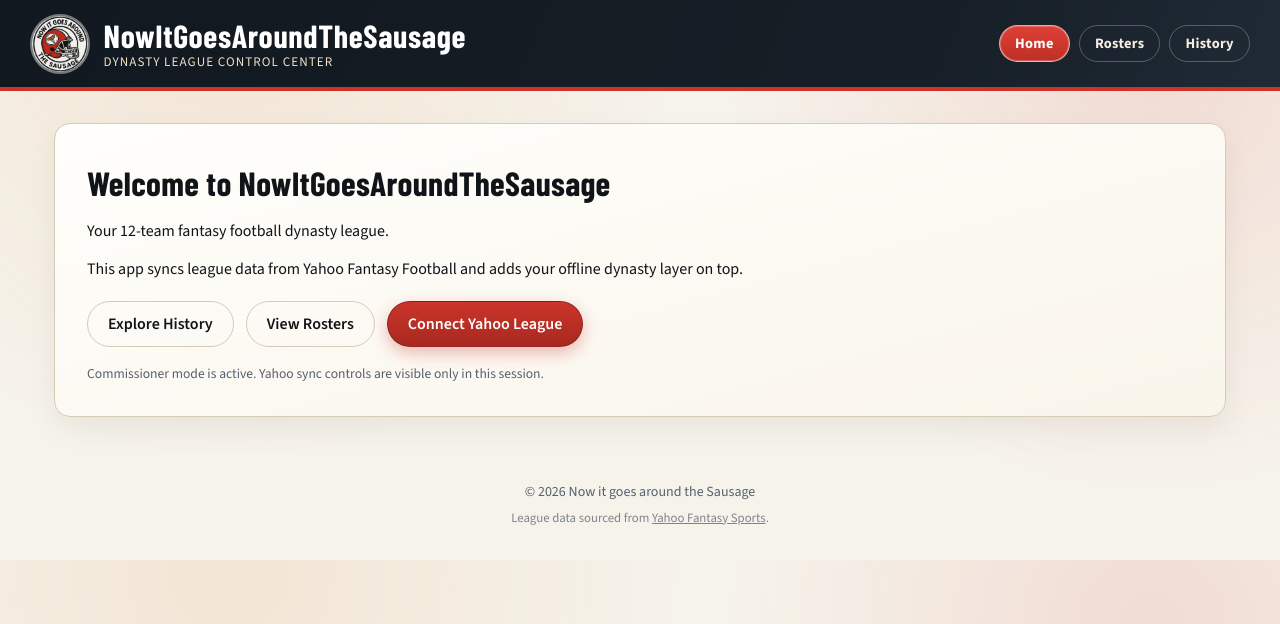
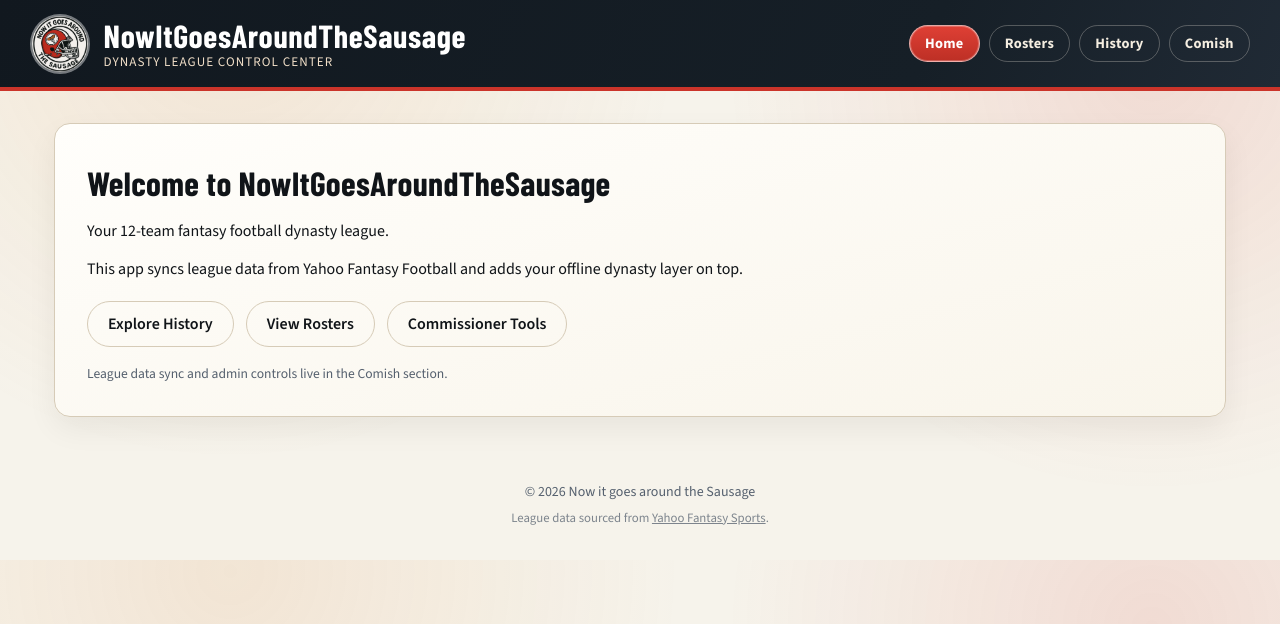
Before and after one commit to tobyhildebrand/SausageBowl-v2, a PHP site: page / in a window 1280 px wide. Shown: the top 624 px of the page. Run offline with PHP 8.4, Linux system fonts and the light colour scheme; some web fonts are replaced.

Commit message:
feat: add commissioner tools section with Yahoo sync and security roadmap
Co-authored-by: Copilot <copilot@github.com>

```diff
--- a/config/config.php
+++ b/config/config.php
@@ -38,7 +38,6 @@ return [
         'name'        => 'NowItGoesAroundTheSausage',
         'league_size' => 12,
         'debug'       => filter_var(getenv('APP_DEBUG') ?: 'false', FILTER_VALIDATE_BOOLEAN),
-        'commissioner_key' => getenv('APP_COMMISSIONER_KEY') ?: '',
     ],
     'yahoo' => [
         'client_id'     => $requireEnv('YAHOO_CLIENT_ID'),
--- a/public/index.php
+++ b/public/index.php
@@ -29,15 +29,6 @@ $config = require APP_ROOT . '/config/config.php';
 
 // Session is needed for the Yahoo OAuth CSRF state parameter.
 session_start();
-
-$commissionerKey = trim((string) ($config['app']['commissioner_key'] ?? ''));
-$commissionerParam = isset($_GET['commissioner']) ? trim((string) $_GET['commissioner']) : '';
-
-if ($commissionerKey !== '' && $commissionerParam !== '' && hash_equals($commissionerKey, $commissionerParam)) {
-    $_SESSION['is_commissioner'] = true;
-}
-
-$isCommissioner = $commissionerKey === '' || !empty($_SESSION['is_commissioner']);
 
 // Enable error display in debug mode only.
 if ($config['app']['debug']) {
@@ -75,7 +66,13 @@ try {
                 'title'      => 'Home',
                 'appName'    => $config['app']['name'],
                 'leagueSize' => $config['app']['league_size'],
-                'isCommissioner' => $isCommissioner,
+            ]);
+            break;
+
+        case '/comish':
+            View::render('comish', [
+                'title'   => 'Comish',
+                'appName' => $config['app']['name'],
             ]);
             break;
 
@@ -84,12 +81,6 @@ try {
         // ------------------------------------------------------------------
 
         case '/yahoo/connect':
-            if (!$isCommissioner) {
-                http_response_code(403);
-                echo 'Commissioner access required.';
-                exit;
-            }
-
             // Initiate the OAuth dance – redirects the admin to Yahoo.
             $oauth = new YahooOAuthClient($config['yahoo']);
             header('Location: ' . $oauth->getAuthUrl());
--- a/templates/home.php
+++ b/templates/home.php
@@ -5,11 +5,7 @@
     <div class="home-actions">
         <a class="btn btn--secondary" href="/index.php?r=history">Explore History</a>
         <a class="btn btn--secondary" href="/index.php?r=rosters">View Rosters</a>
-        <?php if (!empty($isCommissioner)): ?>
-            <a class="btn" href="/index.php?r=yahoo/connect">Connect Yahoo League</a>
-        <?php endif; ?>
+        <a class="btn btn--secondary" href="/index.php?r=comish">Commissioner Tools</a>
     </div>
-    <?php if (!empty($isCommissioner)): ?>
-        <p class="home-note">Commissioner mode is active. Yahoo sync controls are visible only in this session.</p>
-    <?php endif; ?>
+    <p class="home-note">League data sync and admin controls live in the Comish section.</p>
 </section>
--- a/templates/layout.php
+++ b/templates/layout.php
@@ -16,6 +16,7 @@ if ($routeFromQuery !== '') {
 $isHomeActive = $currentRoute === '/';
 $isRostersActive = $currentRoute === '/rosters';
 $isHistoryActive = $currentRoute === '/history';
+$isComishActive = $currentRoute === '/comish';
 ?>
 <html lang="en">
 <head>
@@ -46,6 +47,7 @@ $isHistoryActive = $currentRoute === '/history';
                 <a href="/index.php" class="<?= $isHomeActive ? 'is-active' : '' ?>" aria-current="<?= $isHomeActive ? 'page' : 'false' ?>">Home</a>
                 <a href="/index.php?r=rosters" class="<?= $isRostersActive ? 'is-active' : '' ?>" aria-current="<?= $isRostersActive ? 'page' : 'false' ?>">Rosters</a>
                 <a href="/index.php?r=history" class="<?= $isHistoryActive ? 'is-active' : '' ?>" aria-current="<?= $isHistoryActive ? 'page' : 'false' ?>">History</a>
+                <a href="/index.php?r=comish" class="<?= $isComishActive ? 'is-active' : '' ?>" aria-current="<?= $isComishActive ? 'page' : 'false' ?>">Comish</a>
             </nav>
         </div>
     </header>
```
Also changed, not shown: templates/comish.php (added, +20 -0 lines).
